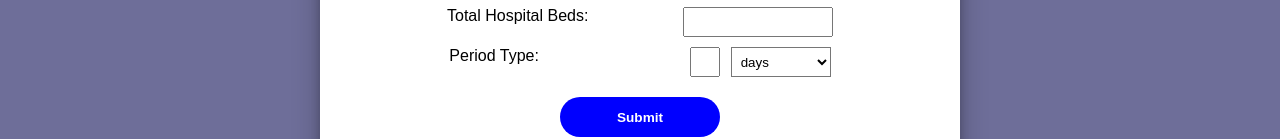
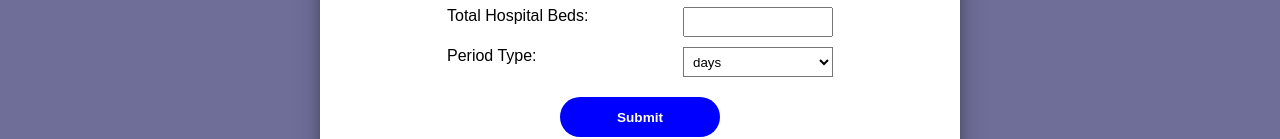
Before and after one commit to samspecial/covid19-estimator, a plain HTML site: page index.html in a window 1280 px wide. Shown: the part 338-477 px from the top of the page. Drawn offline with Linux system fonts and the light colour scheme.

Commit message:
Frontend UI audit

```diff
--- a/index.html
+++ b/index.html
@@ -36,8 +36,7 @@
       </div>
       <div class="form-group">
         <label for="periodType">Period Type:</label>
-        <input id="periodType" data-period-type type="number" aria-required="true">
-        <select id="timeClass" name="timeClass">Get Date:
+        <select id="periodType" data-period-type aria-required="true">
           <option value="days">days</option>
           <option value="weeks">weeks</option>
           <option value="months">months</option>
--- a/style.css
+++ b/style.css
@@ -75,12 +75,6 @@ select{
   height:30px;
   padding:5px;
   background:transparent;
-}
-input#periodType{
-  width:30px;
-}
-select#timeClass{
-  width:100px;
 }
 button  {
   width: 160px;
```
